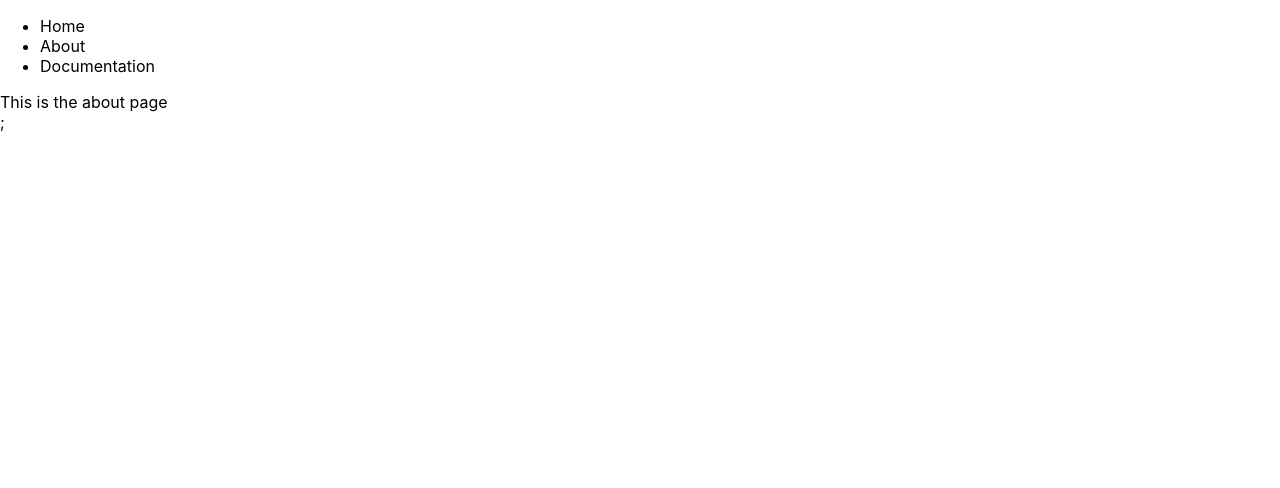
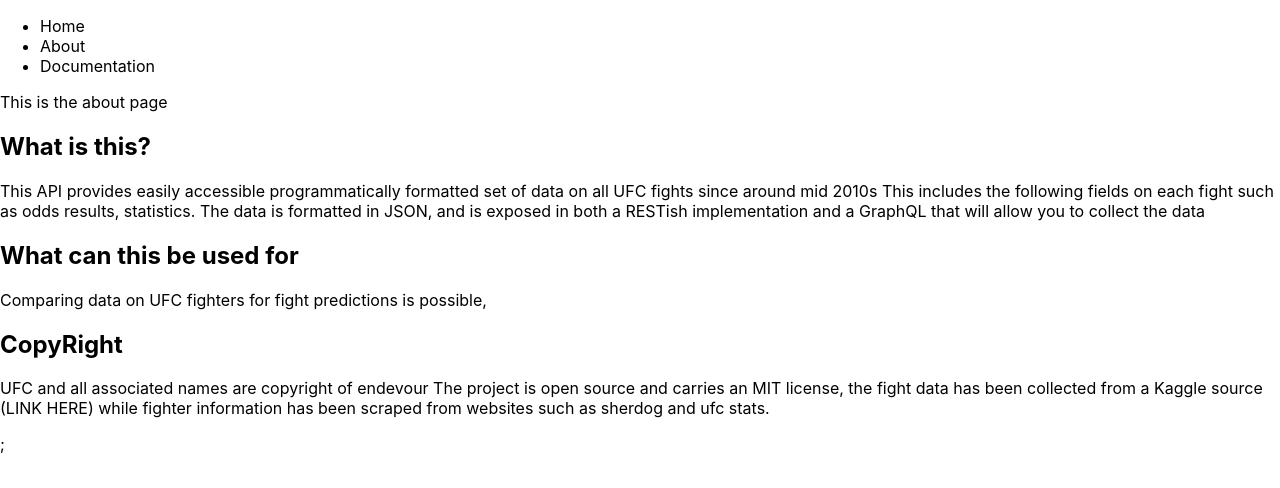
Before and after one commit to Euro28/ufc-fighters-api, a Next.js app: page /about in a window 1280 px wide. Shown: the top 488 px of the page. Built offline with nearby package versions, Linux system fonts and the light colour scheme.

Commit message:
page content

```diff
--- a/pages/about.js
+++ b/pages/about.js
@@ -1,7 +1,25 @@
 export default function About() {
   return (
     <div>
-      <body>This is the about page</body>
+      <body>
+        This is the about page
+        <h2> What is this?</h2>
+        <p>
+          This API provides easily accessible programmatically formatted set of
+          data on all UFC fights since around mid 2010s This includes the
+          following fields on each fight such as odds results, statistics. The
+          data is formatted in JSON, and is exposed in both a RESTish
+          implementation and a GraphQL that will allow you to collect the data
+        </p>
+        <h2>What can this be used for</h2>
+        <p>Comparing data on UFC fighters for fight predictions is possible,</p>
+        <h2>CopyRight</h2>
+        <p>UFC and all associated names are copyright of endevour
+        The project is open source and carries an MIT license,
+        the fight data has been collected from a Kaggle source
+        (LINK HERE) while fighter information has been scraped
+        from websites such as sherdog and ufc stats.</p>
+      </body>
     </div>
   );
 }
```
Also changed, not shown: pages/documentation.js (+15 -1 lines).
